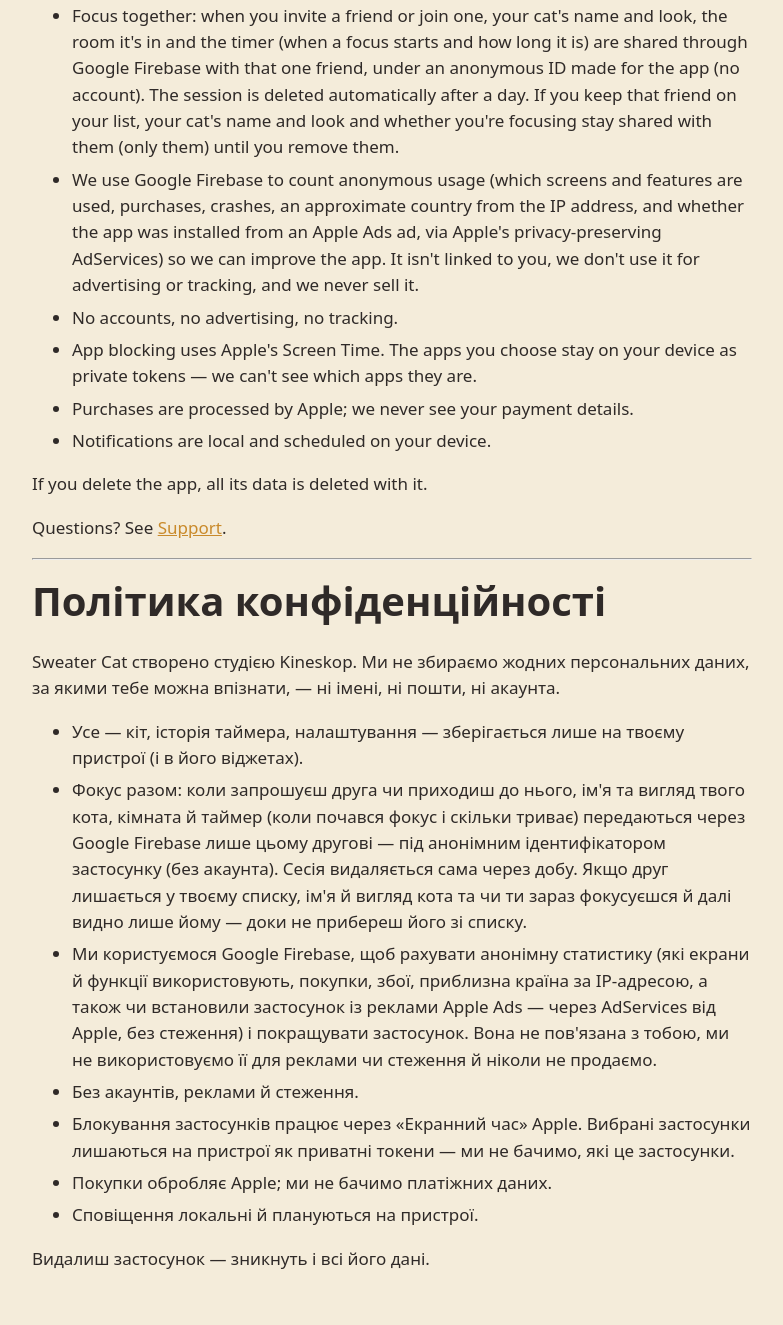
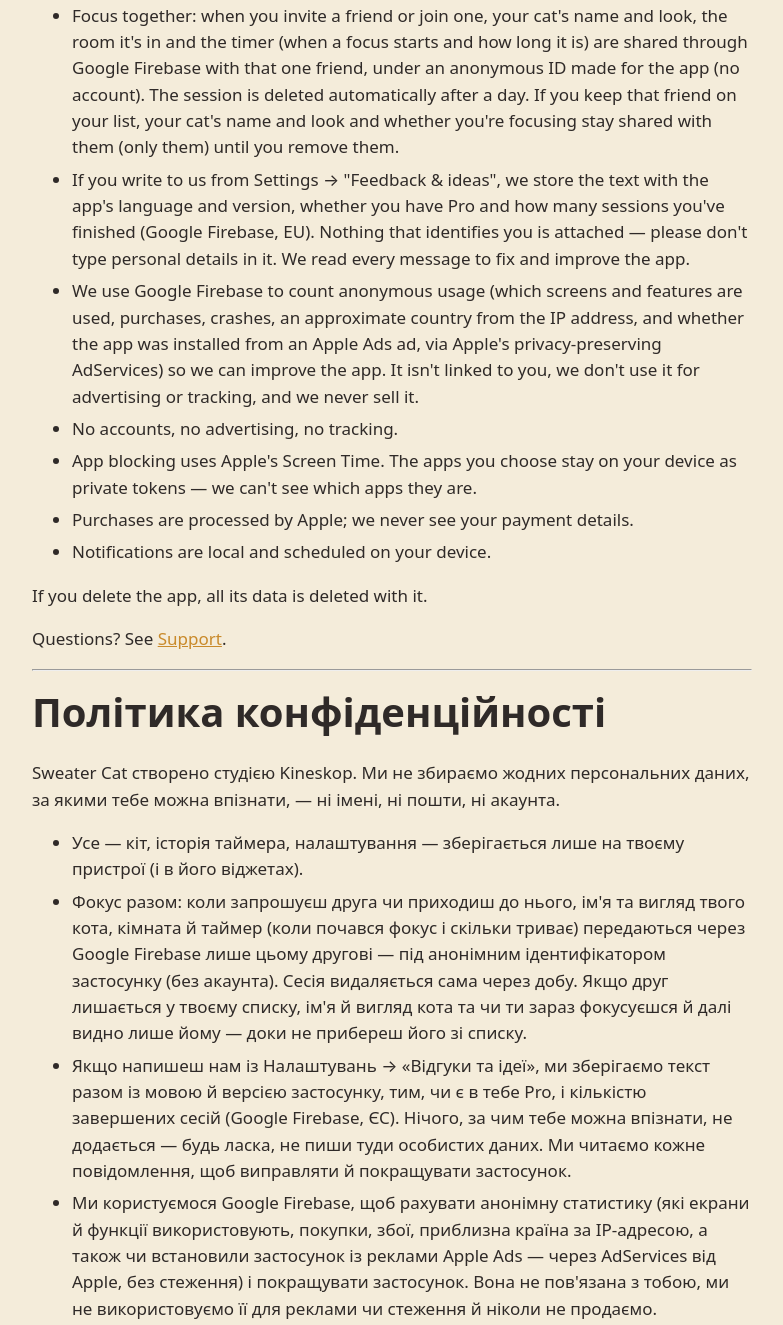
Before and after one commit to kineskop-app/kineskop-app.github.io, a plain HTML site: page sweatercat/privacy.html in a window 1280 px wide. Shown: the part 340-1665 px from the top of the page, without its empty margins (68-851 px from the left). Drawn offline with Linux system fonts and the light colour scheme.

Commit message:
Privacy: Feedback & ideas (messages sent from Settings)

```diff
--- a/sweatercat/privacy.html
+++ b/sweatercat/privacy.html
@@ -17,6 +17,7 @@
     <ul>
       <li>Everything — your cat, timer history and settings — is stored only on your device (and in its widgets).</li>
       <li>Focus together: when you invite a friend or join one, your cat's name and look, the room it's in and the timer (when a focus starts and how long it is) are shared through Google Firebase with that one friend, under an anonymous ID made for the app (no account). The session is deleted automatically after a day. If you keep that friend on your list, your cat's name and look and whether you're focusing stay shared with them (only them) until you remove them.</li>
+      <li>If you write to us from Settings → "Feedback &amp; ideas", we store the text with the app's language and version, whether you have Pro and how many sessions you've finished (Google Firebase, EU). Nothing that identifies you is attached — please don't type personal details in it. We read every message to fix and improve the app.</li>
       <li>We use Google Firebase to count anonymous usage (which screens and features are used, purchases, crashes, an approximate country from the IP address, and whether the app was installed from an Apple Ads ad, via Apple's privacy-preserving AdServices) so we can improve the app. It isn't linked to you, we don't use it for advertising or tracking, and we never sell it.</li>
 <li>No accounts, no advertising, no tracking.</li>
       <li>App blocking uses Apple's Screen Time. The apps you choose stay on your device as private tokens — we can't see which apps they are.</li>
@@ -31,6 +32,7 @@
     <ul>
       <li>Усе — кіт, історія таймера, налаштування — зберігається лише на твоєму пристрої (і в його віджетах).</li>
       <li>Фокус разом: коли запрошуєш друга чи приходиш до нього, ім'я та вигляд твого кота, кімната й таймер (коли почався фокус і скільки триває) передаються через Google Firebase лише цьому другові — під анонімним ідентифікатором застосунку (без акаунта). Сесія видаляється сама через добу. Якщо друг лишається у твоєму списку, ім'я й вигляд кота та чи ти зараз фокусуєшся й далі видно лише йому — доки не прибереш його зі списку.</li>
+      <li>Якщо напишеш нам із Налаштувань → «Відгуки та ідеї», ми зберігаємо текст разом із мовою й версією застосунку, тим, чи є в тебе Pro, і кількістю завершених сесій (Google Firebase, ЄС). Нічого, за чим тебе можна впізнати, не додається — будь ласка, не пиши туди особистих даних. Ми читаємо кожне повідомлення, щоб виправляти й покращувати застосунок.</li>
       <li>Ми користуємося Google Firebase, щоб рахувати анонімну статистику (які екрани й функції використовують, покупки, збої, приблизна країна за IP-адресою, а також чи встановили застосунок із реклами Apple Ads — через AdServices від Apple, без стеження) і покращувати застосунок. Вона не пов'язана з тобою, ми не використовуємо її для реклами чи стеження й ніколи не продаємо.</li>
 <li>Без акаунтів, реклами й стеження.</li>
       <li>Блокування застосунків працює через «Екранний час» Apple. Вибрані застосунки лишаються на пристрої як приватні токени — ми не бачимо, які це застосунки.</li>
```
